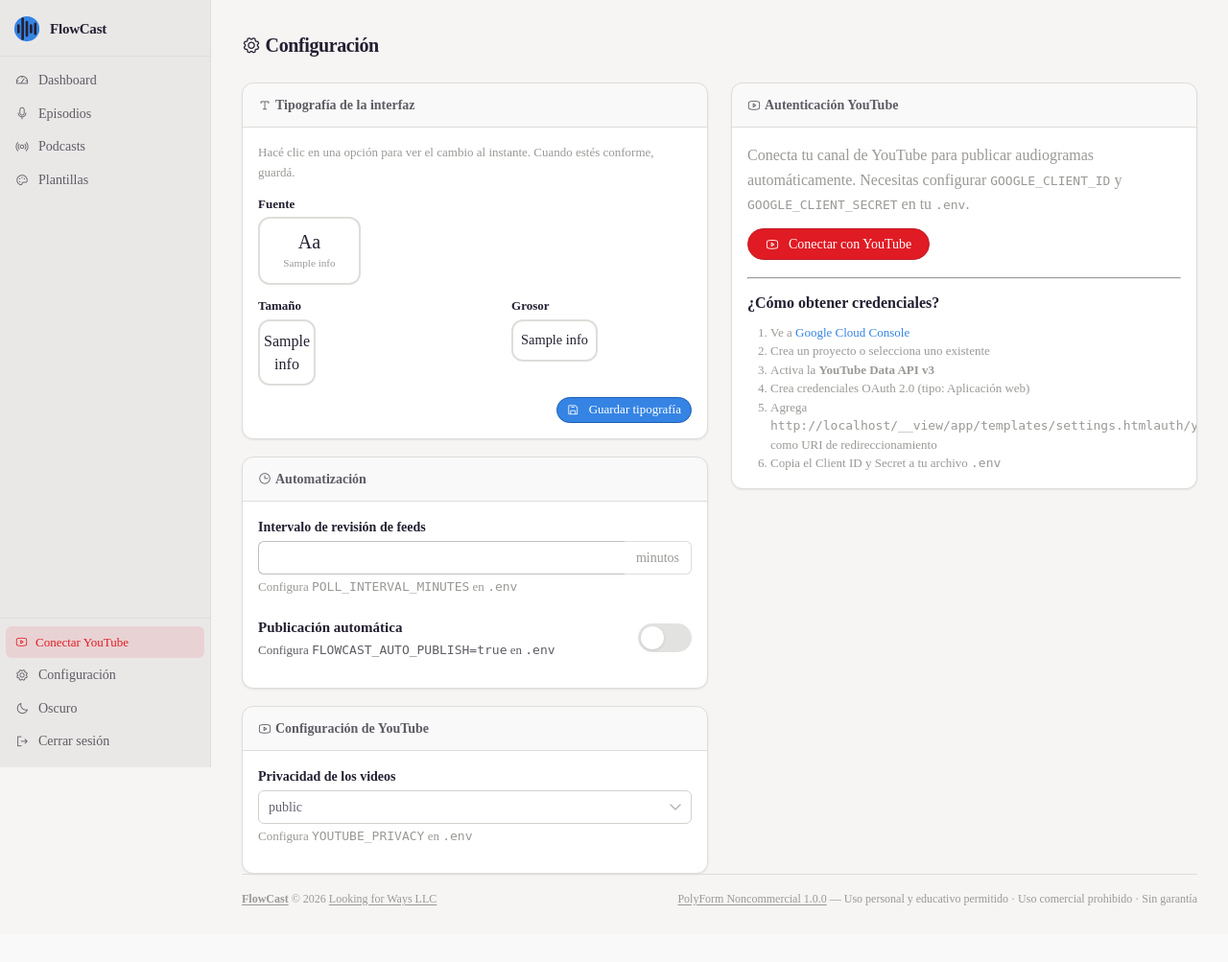
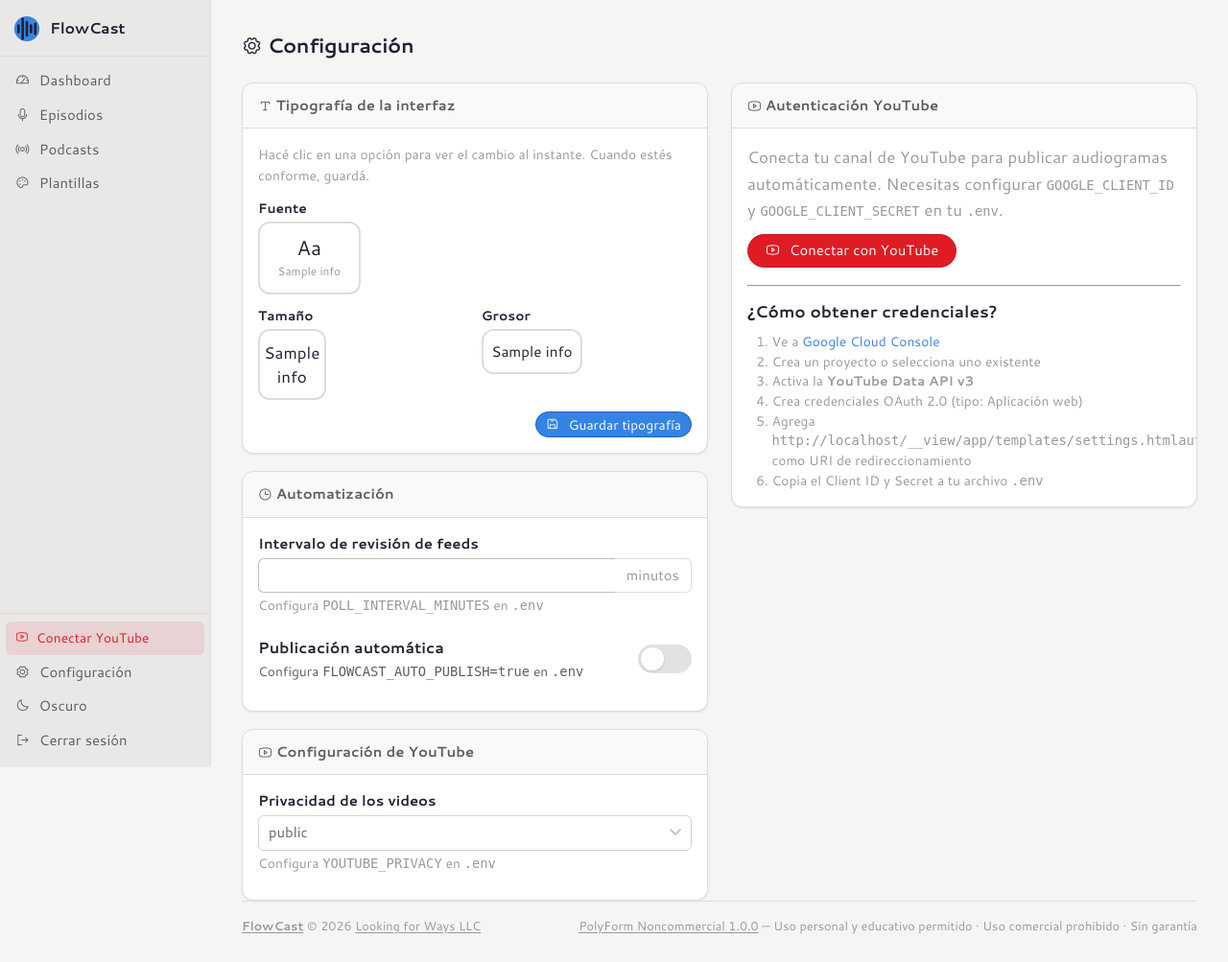
Before and after one commit to lookingforways/flowcast, a Python web app: template app/templates/settings.html in a window 1280 px wide. Shown: the whole page at 96% size. Before the commit the page ends 944 px from the top, so only its background shows below. Run offline with Jinja, Linux system fonts and the light colour scheme; the template is opened without the code that fills it: most values are stand-ins (such as "Sample title", 1, 10 or a date in 2020).

Commit message:
fix: tipografía — data-attribute pattern (igual que data-theme) en lugar de CSS vars

```diff
--- a/app/static/css/theme.css
+++ b/app/static/css/theme.css
@@ -1357,5 +1357,15 @@ dialog::backdrop {
   padding: 12px;
 }
 
+/* ── UI font overrides (data-attribute pattern, same as data-theme) ── */
+[data-ui-font="montserrat"] body { font-family: 'Montserrat', system-ui, sans-serif; }
+[data-ui-font="lato"]       body { font-family: 'Lato', system-ui, sans-serif; }
+[data-ui-font="ubuntu"]     body { font-family: 'Ubuntu', system-ui, sans-serif; }
+[data-ui-font-size="S"]   html { font-size: 14px; }
+[data-ui-font-size="M"]   html { font-size: 16px; }
+[data-ui-font-size="XL"]  html { font-size: 19px; }
+[data-ui-font-size="XXL"] html { font-size: 21px; }
+[data-ui-font-weight="bold"] body { font-weight: 700; }
+
 /* ── Template preview canvas wrapper ────────────────────────────────  */
 .canvas-dark-bg { background: #111827; }
--- a/app/templates/base.html
+++ b/app/templates/base.html
@@ -6,7 +6,7 @@
   <title>{% block title %}FlowCast{% endblock %}</title>
   <link rel="icon" href="/favicon.ico" type="image/x-icon">
   <link rel="stylesheet" href="/static/css/phosphor.css?v=0.9.27" integrity="sha384-STZFZegGTX2Ajg6bvL7dklSWo7mUekitN7wCiXkoPGKOSxDtbXcmYRVHTmXanqrJ" crossorigin="anonymous">
-  <link rel="stylesheet" href="/static/css/theme.css?v=0.9.27" integrity="sha384-Uy+gzlVnWW3b/C17mKNP8vKGsaxDUyt9wmx3YCUynXorPJ4csR+9+rKgLHmv04zg" crossorigin="anonymous">
+  <link rel="stylesheet" href="/static/css/theme.css?v=0.9.28" integrity="sha384-brS5uzYUrrT/fnx7iKoJep7so6vpVXUn/SAExdc35wvwZK9AkkR+xrAUq7l+NobQ" crossorigin="anonymous">
   <link rel="stylesheet" href="/static/css/app.css?v=0.9.26" integrity="sha384-vSu+hKAiiuG9bDnaQHHL+2yaGvlrjod2uwB2CTDM/+FURhjpSJA+Rxvlo34fCLhY" crossorigin="anonymous">
   <link rel="stylesheet" href="/static/css/ui-fonts.css?v=0.9.13" integrity="sha384-u+qA0WVBmJ3rgQlBrxfaSrCkadFaybenrzaTC9IMtX4FTJTNLX/inJLObYLlYd59" crossorigin="anonymous">
   {% block styles %}{% endblock %}
@@ -16,14 +16,10 @@
       var saved = localStorage.getItem('fc-theme');
       var sys   = window.matchMedia('(prefers-color-scheme: dark)').matches ? 'dark' : 'light';
       document.documentElement.setAttribute('data-theme', saved || sys);
-      {% if ui_font_key != 'cantarell' %}
-      document.documentElement.style.setProperty('--fc-font', "{{ ui_font.css }}");
-      {% endif %}
-      {% if ui_font_size_key != 'L' %}
-      document.documentElement.style.setProperty('--fc-font-size', '{{ ui_font_size.px }}px');
-      {% endif %}
+      document.documentElement.setAttribute('data-ui-font', '{{ ui_font_key }}');
+      document.documentElement.setAttribute('data-ui-font-size', '{{ ui_font_size_key }}');
       {% if ui_font_weight_key == 'bold' %}
-      document.documentElement.style.setProperty('--fc-font-weight', '700');
+      document.documentElement.setAttribute('data-ui-font-weight', 'bold');
       {% endif %}
     }());
   </script>
--- a/app/templates/settings.html
+++ b/app/templates/settings.html
@@ -264,23 +264,20 @@ if (disconnectConfirm) {
   });
 }
 
-// Tipografía — preview instantáneo vía inline style en body, guardado explícito
-var FONT_CSS = {
-  cantarell:  "'Cantarell', system-ui, -apple-system, sans-serif",
-  montserrat: "'Montserrat', system-ui, sans-serif",
-  lato:       "'Lato', system-ui, sans-serif",
-  ubuntu:     "'Ubuntu', system-ui, sans-serif"
-};
-var SIZE_PX = { S: '14px', M: '16px', L: '17px', XL: '19px', XXL: '21px' };
-
+// Tipografía — preview y save usan el mismo mecanismo que el toggle de tema
 var pendingFont   = '{{ ui_font_key }}';
 var pendingSize   = '{{ ui_font_size_key }}';
 var pendingWeight = '{{ ui_font_weight_key }}';
 
 function applyPreview() {
-  document.body.style.fontFamily = FONT_CSS[pendingFont];
-  document.body.style.fontSize   = SIZE_PX[pendingSize];
-  document.body.style.fontWeight = pendingWeight === 'bold' ? '700' : '400';
+  var root = document.documentElement;
+  root.setAttribute('data-ui-font', pendingFont);
+  root.setAttribute('data-ui-font-size', pendingSize);
+  if (pendingWeight === 'bold') {
+    root.setAttribute('data-ui-font-weight', 'bold');
+  } else {
+    root.removeAttribute('data-ui-font-weight');
+  }
 }
 
 function makePicker(attr, getter, setter) {
```
